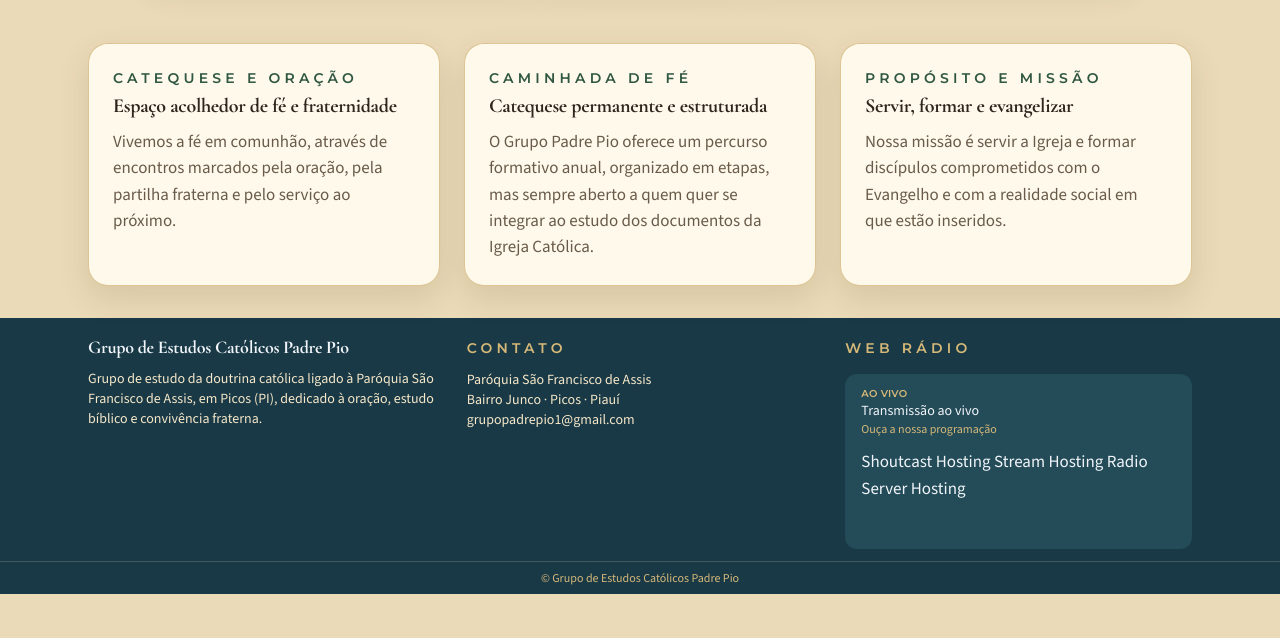
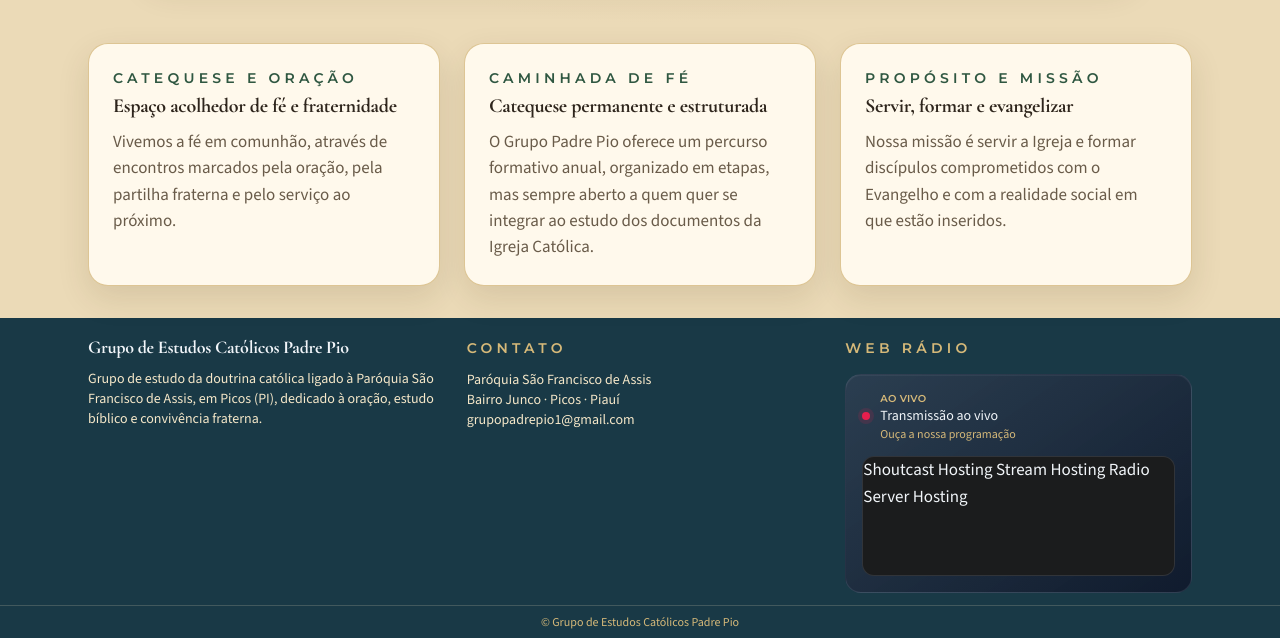
Before and after one commit to grupopadrepio1/padrepiopicos, a website: page index.html in a window 1280 px wide. Shown: the part 641-1279 px from the top of the page. Before the commit the page ends 1235 px from the top, so only its background shows below. Drawn offline with nearby package versions, Linux system fonts and the light colour scheme; a script that the page names is missing.

Commit message:
Refina acabamento do player da web rádio

```diff
--- a/assets/css/styles.css
+++ b/assets/css/styles.css
@@ -495,9 +495,39 @@ header img {
    Player Música Sacra
 ========================= */
 
-/* Widget da Web Rádio: o conteúdo e os controles são fornecidos pelo Caster.fm. */
+/* Web Rádio: moldura integrada ao footer para o widget externo não parecer um cartão solto. */
+.radio-shell {
+  display: grid;
+  gap: 0.875rem;
+  padding: 1rem;
+  border: 1px solid rgb(148 163 184 / 0.16);
+  border-radius: 1rem;
+  background: linear-gradient(145deg, rgb(51 65 85 / 0.72), rgb(15 23 42 / 0.88));
+  box-shadow: inset 0 1px 0 rgb(255 255 255 / 0.05);
+}
+
+.radio-intro {
+  display: flex;
+  align-items: center;
+  gap: 0.625rem;
+}
+
+.radio-live-signal {
+  width: 0.5rem;
+  height: 0.5rem;
+  flex: 0 0 auto;
+  border-radius: 9999px;
+  background: #e81e4d;
+  box-shadow: 0 0 0 4px rgb(232 30 77 / 0.14);
+}
+
 .cstr-radio-embed {
-  min-height: 5.5rem;
+  min-height: 7.5rem;
+  overflow: hidden;
+  isolation: isolate;
+  border: 1px solid rgb(148 163 184 / 0.18);
+  border-radius: 0.75rem;
+  background: #1b1c1d;
 }
 
 .cstr-radio-embed iframe {
@@ -505,7 +535,14 @@ header img {
   width: 100% !important;
   max-width: 100%;
   border: 0;
-  border-radius: 0.375rem;
+  border-radius: inherit;
+}
+
+@media (max-width: 640px) {
+  .radio-shell {
+    padding: 0.875rem;
+    border-radius: 0.875rem;
+  }
 }
 
 .music-player {
--- a/includes/footer.html
+++ b/includes/footer.html
@@ -29,13 +29,16 @@
         Web Rádio
       </p>
 
-      <div class="mt-4 px-4 py-3 rounded-md bg-slate-800 space-y-3">
-        <div class="overflow-hidden">
-          <p class="text-[10px] uppercase tracking-wide text-slate-400">
-            Ao vivo
-          </p>
-          <p class="text-sm font-medium truncate">Transmissão ao vivo</p>
-          <p class="text-xs text-slate-400 truncate">Ouça a nossa programação</p>
+      <div class="radio-shell mt-4">
+        <div class="radio-intro">
+          <span class="radio-live-signal" aria-hidden="true"></span>
+          <div class="min-w-0">
+            <p class="text-[10px] uppercase tracking-wide text-slate-400">
+              Ao vivo
+            </p>
+            <p class="text-sm font-medium truncate">Transmissão ao vivo</p>
+            <p class="text-xs text-slate-400 truncate">Ouça a nossa programação</p>
+          </div>
         </div>
 
         <!-- O widget mantém o controle de reprodução da transmissão do Caster.fm. -->
```
